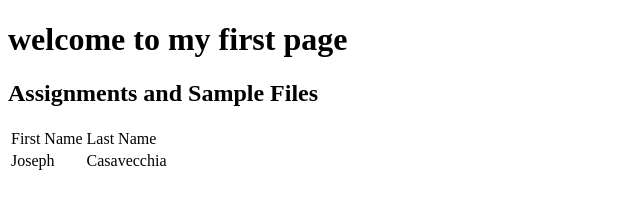
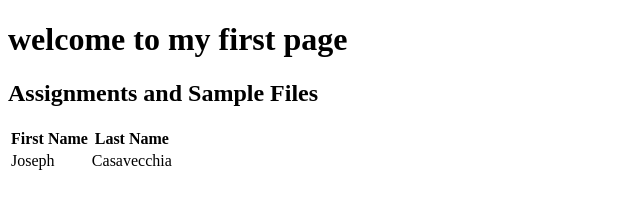
Before and after one commit to casajoe15/casajoe15.github.io, a plain HTML site: page index.html in a window 1280 px wide. Shown: the full height of the page, 0-640 px from the left. Drawn offline with Linux system fonts and the light colour scheme.

Commit message:
update 2

```diff
--- a/index.html
+++ b/index.html
@@ -8,7 +8,7 @@
     <h1>welcome to my first page</h1>
     <h2>Assignments and Sample Files</h2>
     <table>
-      <tr><td>First Name</td><td>Last Name</td></tr>
+      <tr><th>First Name</th><th>Last Name</th></tr>
       <tr><td>Joseph</td><td>Casavecchia</td></tr>
       <tr><td></td><td></td></tr>
       <tr><td></td><td></td></tr>
```
Also changed, not shown: 1 other file.
